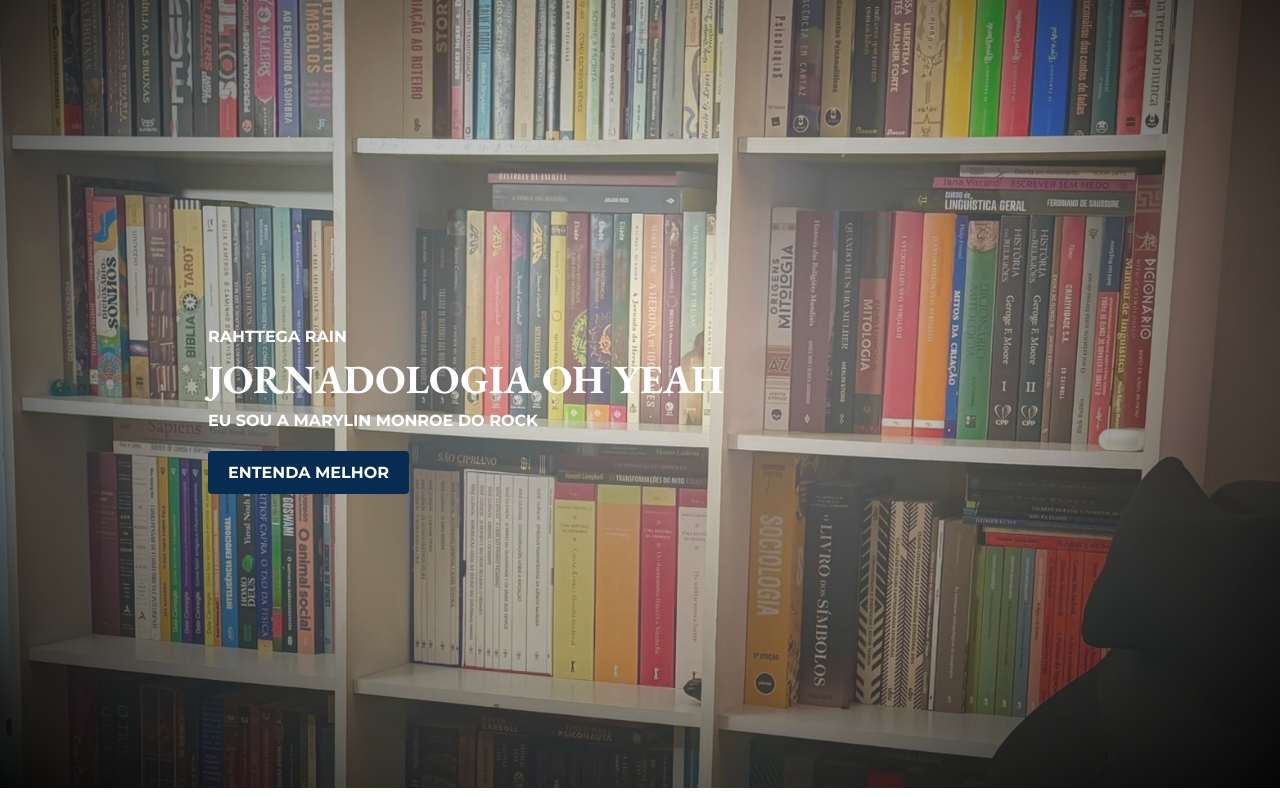
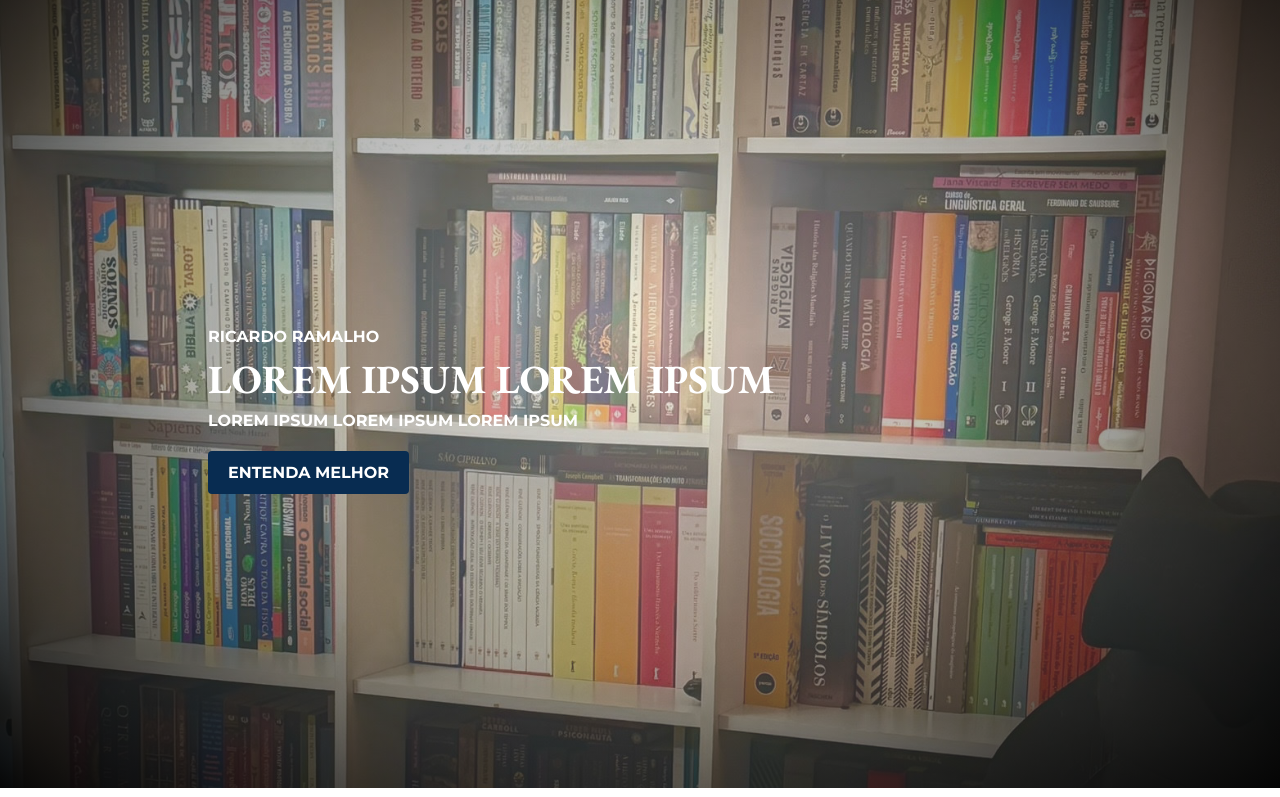
Before and after one commit to auab/auab.github.io, a website: page index.html in a window 1280 px wide. Shown: the top 797 px of the page. Drawn offline with nearby package versions, Linux system fonts and the light colour scheme.

Commit message:
add lorem ipsum to first page

```diff
--- a/index.html
+++ b/index.html
@@ -27,6 +27,7 @@
             <a href="">Minhas Informações</a>
             <a href="">Psicanálise</a>
             <a href="">Psicologia Analítica</a>
+            <a href="">Blog</a>
             <a href="">Contato</a>
         </div><!--nav-->
       </div><!--nav + logo-->
@@ -63,9 +64,9 @@
       <div class="flex flex-column flex-grow items-center justify-center" style="background-image: radial-gradient(rgba(235, 235, 235, 0.507), rgba(99, 99, 99, 0.527), rgb(3, 3, 3)); z-index: 10;height: calc(100vh + 150px);"><!--overlay-->
           <div style="padding-top:200px; padding-left: 80px;padding-bottom:40px; height: calc(100vh + 150px);" class="flex flex-grow w-full items-end md:items-center text-center max-w-5xl md:text-left min-h-screen"><!--primeiro conteudo-->
             <div class="flex flex-col "><!--conteudo-->
-              <div ><h2 class="text-white uppercase font-bold text-3l">Rahttega Rain</h2></div>
-              <div><h1 class="text-white uppercase font-bold">Jornadologia Oh Yeah</h1></div>
-              <div class="text-white uppercase font-bold text-l">Eu sou a Marylin Monroe do Rock</div>
+              <div ><h2 class="text-white uppercase font-bold text-3l">Ricardo Ramalho</h2></div>
+              <div><h1 class="text-white uppercase font-bold">Lorem Ipsum Lorem Ipsum</h1></div>
+              <div class="text-white uppercase font-bold text-l">Lorem Ipsum Lorem Ipsum Lorem Ipsum</div>
               <div class="text-white pt-7"><a class=" blue-bg px-5 py-3 rounded uppercase font-bold" href="">Entenda melhor</a></div>
             </div><!--conteudo-->
           </div><!--primeiro conteudo-->
```
